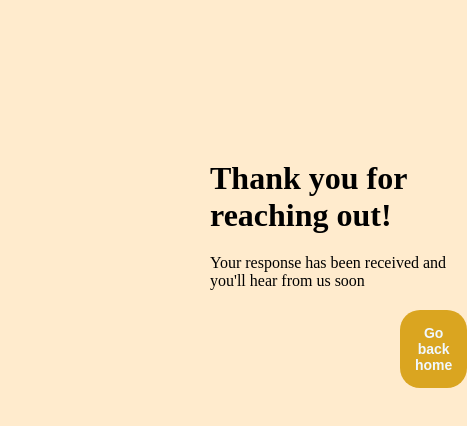
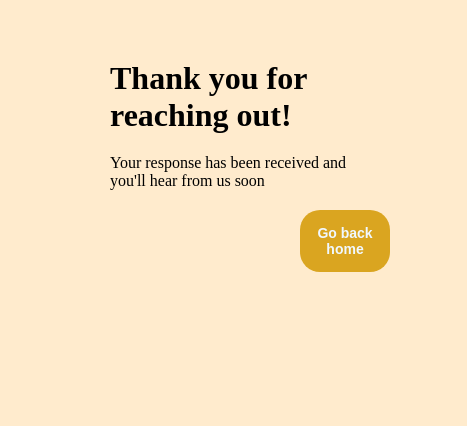
Before and after one commit to trevorMaina/thanks, a plain HTML site: page index.html in a window 390 px wide. Shown: the whole page, 467 px wide, since content can reach past the window. Drawn offline with Linux system fonts and the light colour scheme.

Commit message:
Update thanks.css

```diff
--- a/thanks.css
+++ b/thanks.css
@@ -38,10 +38,10 @@ transition: box-shadow 0.15s;
 }
 
 @media (max-width: 991px){
-    margin-left: 50px;
-    margin-top: 50px;
+   .content{ margin-left: 50px;
+    margin-top: 50px;}
 }
 @media (max-width: 600px){
-     margin-left: 100px;
-     margin-top: 50px;
+   .content{  margin-left: 100px;
+     margin-top: 50px;}
 }
```
